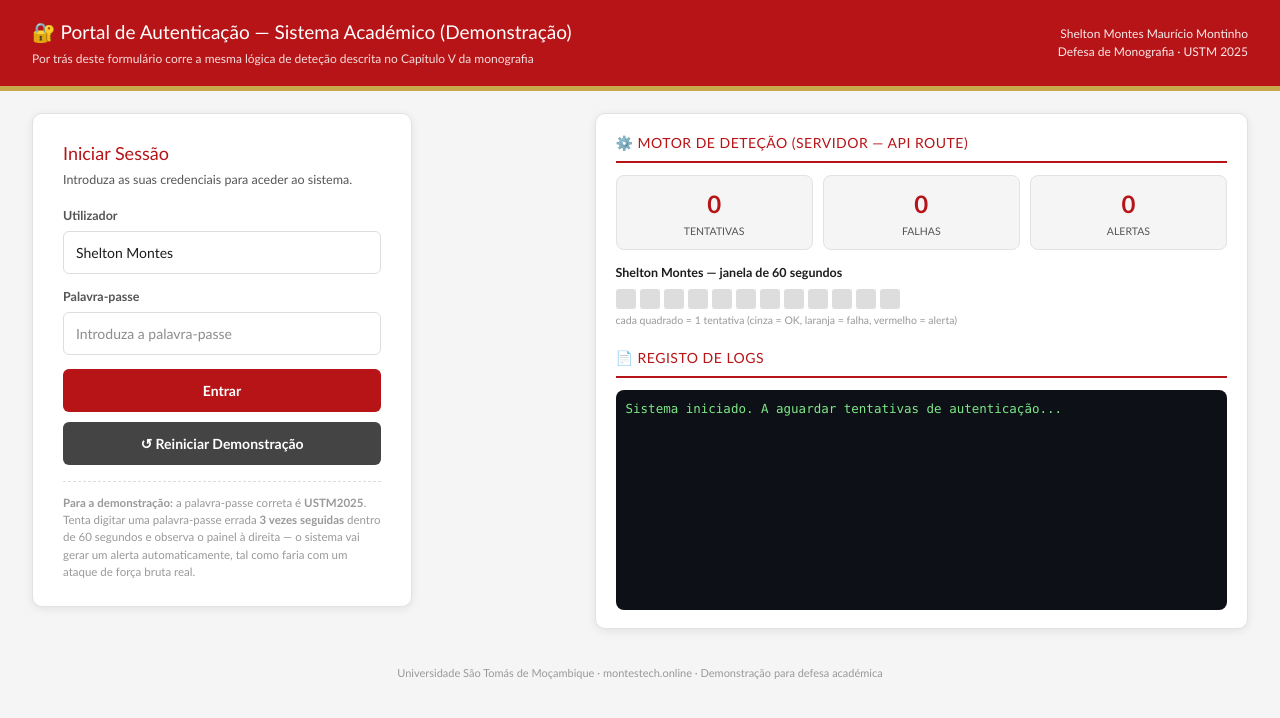
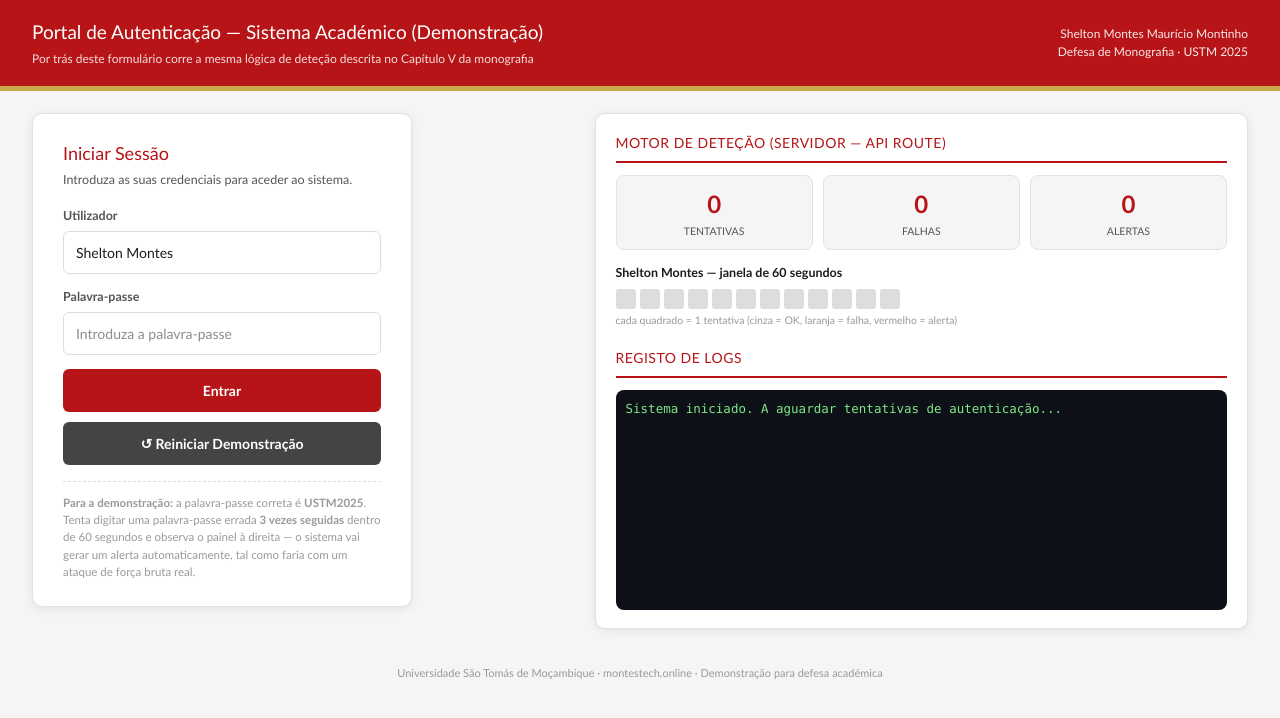
Before and after one commit to sheltonmontes/Meu-site-Amador, a Next.js app: page /login in a window 1280 px wide. Shown: the top 718 px of the page. Built offline with nearby package versions, Linux system fonts and the light colour scheme.

Commit message:
Update page.tsx

```diff
--- a/app/login/page.tsx
+++ b/app/login/page.tsx
@@ -57,7 +57,7 @@ export default function LoginDemoPage() {
 
    if (data.ok) {
   pushLog(`[OK]    ${time}  user=${username}  login bem-sucedido`, "ok");
-  setFeedback({ text: "✅ Acesso concedido. A redirecionar para o sistema...", kind: "ok" });
+  setFeedback({ text: "Acesso concedido. A redirecionar para o sistema...", kind: "ok" });
   setTimeout(() => {
     window.location.href = "/";
   }, 10000);
@@ -65,12 +65,12 @@ export default function LoginDemoPage() {
         pushLog(`[FALHA] ${time}  user=${username}  palavra-passe incorreta`, "fail");
         if (data.failsInWindow >= 3) {
           setFeedback({
-            text: `🔒 Conta sinalizada para revisão de segurança — ${data.failsInWindow} tentativas falhadas nesta janela.`,
+            text: `Conta sinalizada para revisão de segurança — ${data.failsInWindow} tentativas falhadas nesta janela.`,
             kind: "locked",
           });
         } else {
           setFeedback({
-            text: `❌ Palavra-passe incorreta. (${data.failsInWindow} de 3 falhas nesta janela)`,
+            text: `Palavra-passe incorreta. (${data.failsInWindow} de 3 falhas nesta janela)`,
             kind: "fail",
           });
         }
@@ -78,7 +78,7 @@ export default function LoginDemoPage() {
 
       if (data.alertTriggered) {
         pushLog(
-          `[ALERTA] ⚠️  ${data.failsInWindow} falhas em ≤60s para user=${username} — POSSÍVEL ATAQUE DE FORÇA BRUTA`,
+          `[ALERTA] ${data.failsInWindow} falhas em ≤60s para user=${username} — POSSÍVEL ATAQUE DE FORÇA BRUTA`,
           "alert"
         );
         setShowAlertBanner(true);
@@ -113,7 +113,7 @@ export default function LoginDemoPage() {
         }}
       >
         <div>
-          <h1 style={{ margin: 0, fontSize: 19 }}>🔐 Portal de Autenticação — Sistema Académico (Demonstração)</h1>
+          <h1 style={{ margin: 0, fontSize: 19 }}>Portal de Autenticação — Sistema Académico (Demonstração)</h1>
           <div style={{ fontSize: 12, opacity: 0.85, marginTop: 3 }}>
             Por trás deste formulário corre a mesma lógica de deteção descrita no Capítulo V da monografia
           </div>
@@ -239,7 +239,7 @@ export default function LoginDemoPage() {
         {/* Monitor panel */}
         <div style={{ background: "white", borderRadius: 10, padding: "18px 20px", boxShadow: "0 2px 10px rgba(0,0,0,0.08)", border: "1px solid #e2e2e2" }}>
           <h2 style={{ margin: "0 0 12px", fontSize: 14, color: "#B71417", textTransform: "uppercase", letterSpacing: 0.5, borderBottom: "2px solid #B71417", paddingBottom: 8 }}>
-            ⚙️ Motor de Deteção (servidor — API route)
+            Motor de Deteção (servidor — API route)
           </h2>
 
           {showAlertBanner && (
@@ -254,7 +254,7 @@ export default function LoginDemoPage() {
                 fontSize: 13,
               }}
             >
-              🚨 ALERTA GERADO — 3 falhas em &lt;60s detetadas para este utilizador!
+               ALERTA GERADO — 3 falhas em &lt;60s detetadas para este utilizador!
             </div>
           )}
 
@@ -290,7 +290,7 @@ export default function LoginDemoPage() {
           </div>
 
           <h2 style={{ margin: "18px 0 12px", fontSize: 14, color: "#B71417", textTransform: "uppercase", letterSpacing: 0.5, borderBottom: "2px solid #B71417", paddingBottom: 8 }}>
-            📄 Registo de Logs
+             Registo de Logs
           </h2>
           <div style={{ height: 220, overflowY: "auto", background: "#0D1117", color: "#c9d1d9", borderRadius: 8, padding: 10, fontFamily: "Consolas, monospace", fontSize: 12.5, lineHeight: 1.5 }}>
             {log.map((l, i) => (
```
